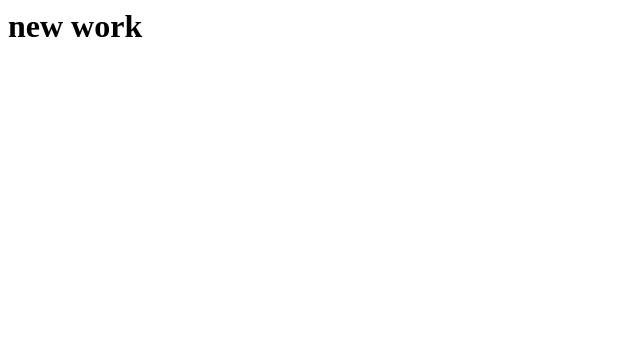
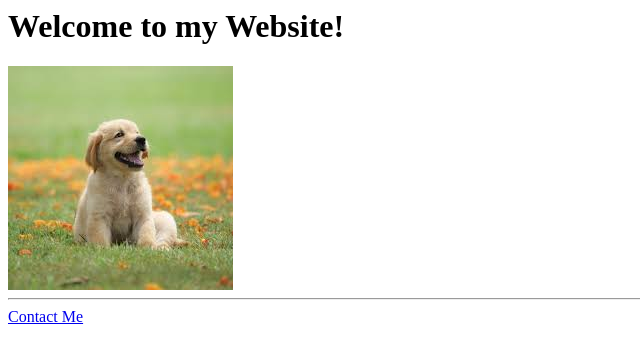
Before and after one commit to Swayamtitan/website, a plain HTML site: page index.html in a window 1280 px wide. Shown: the whole page, without its empty margins (0-640 px from the left). Drawn offline with Linux system fonts and the light colour scheme.

Commit message:
Revert "changing something"

```diff
--- a/index.html
+++ b/index.html
@@ -1 +1,6 @@
-<h1>new work</h1>
+<h1>Welcome to my Website!</h1>
+
+<a href="./Dog.html"><img src="images/dog.jpeg"
+     alt="dog image"/></a>
+     <hr/>
+     <a href="contact.html">Contact Me</a>
```
